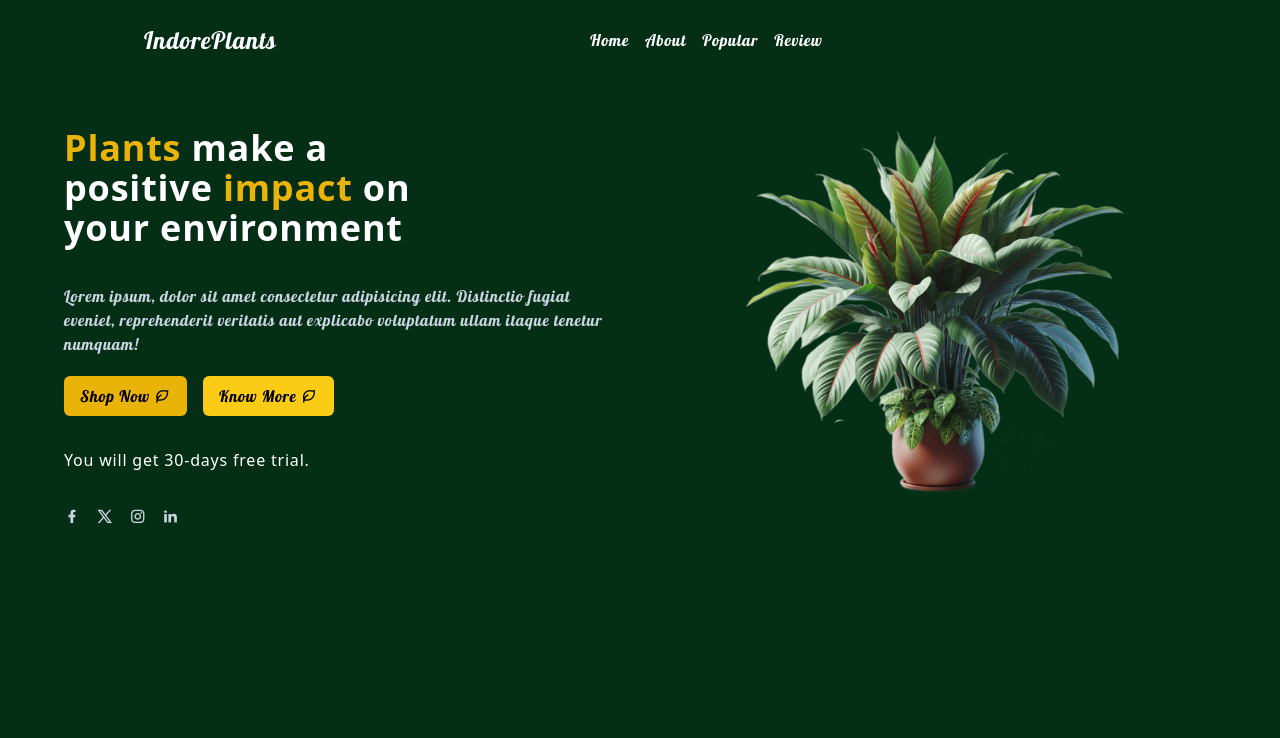
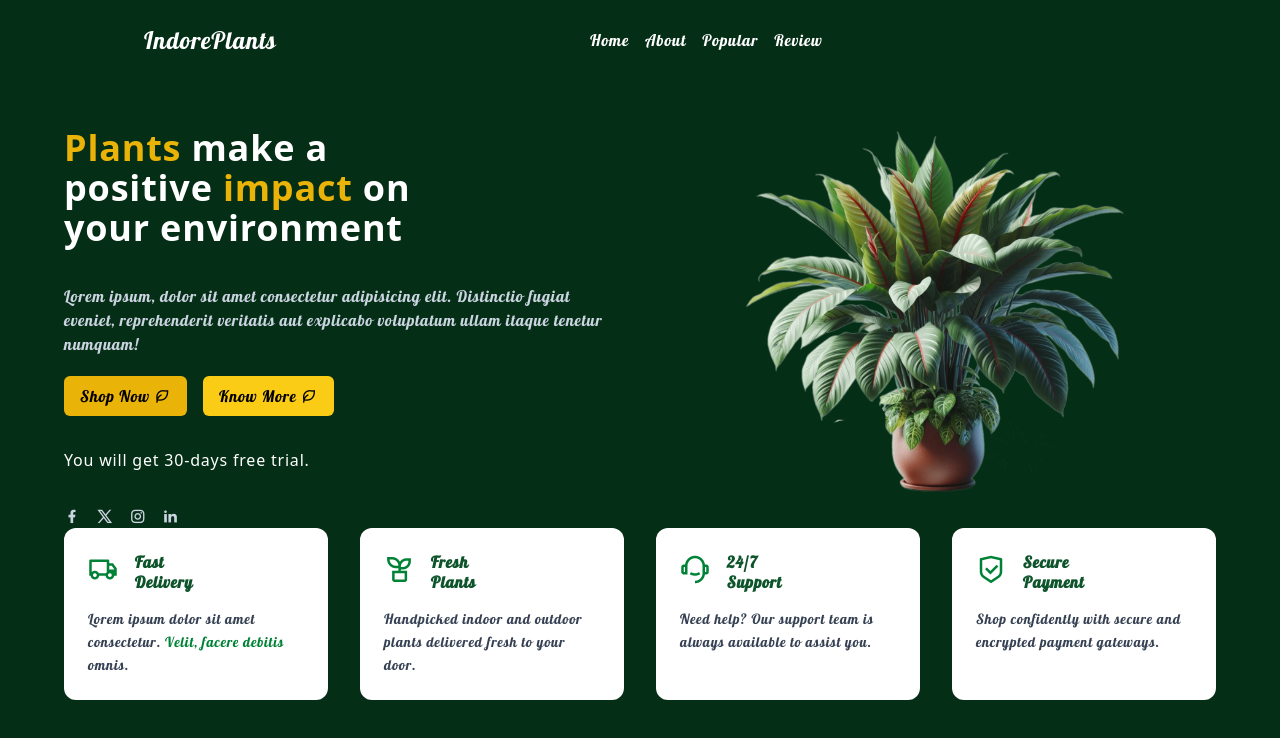
Before and after one commit to codeby-ibrahim/plantproject, a website: page index.html in a window 1280 px wide. Drawn offline with nearby package versions, Linux system fonts and the light colour scheme.

Commit message:
commitfirst

```diff
--- a/index.html
+++ b/index.html
@@ -87,6 +87,63 @@
         <img src="assets/img/home.png" alt="Plant Image" class="w-96">
       </div>
     </div>
+    <!--------- serivices ----------->
+
+    <div class=" max-w-7xl mx-auto grid grid-cols-1 sm:grid-cols-2 lg:grid-cols-4 gap-8">
+
+      <!-- Card 1 -->
+      <div
+        class="bg-white border border-green-700 rounded-xl p-6 shadow-md hover:shadow-xl hover:shadow-green-300 transition-all duration-300 transform hover:-translate-y-1">
+        <div class="flex items-start gap-4 mb-4">
+          <i class="ri-truck-line text-green-700 text-3xl"></i>
+          <h3 class="font-bold text-green-900 text-lg leading-tight">Fast<br>Delivery</h3>
+        </div>
+        <p class="text-gray-700 text-sm font-light leading-relaxed">
+          Lorem ipsum dolor sit amet consectetur. <span class="text-green-700 font-medium">Velit, facere debitis</span>
+          omnis.
+        </p>
+      </div>
+
+      <!-- Card 2 -->
+      <div
+        class="bg-white border border-green-700 rounded-xl p-6 shadow-md hover:shadow-xl hover:shadow-green-300 transition-all duration-300 transform hover:-translate-y-1">
+        <div class="flex items-start gap-4 mb-4">
+          <i class="ri-plant-line text-green-700 text-3xl"></i>
+          <h3 class="font-bold text-green-900 text-lg leading-tight">Fresh<br>Plants</h3>
+        </div>
+        <p class="text-gray-700 text-sm font-light leading-relaxed">
+          Handpicked indoor and outdoor plants delivered fresh to your door.
+        </p>
+      </div>
+
+      <!-- Card 3 -->
+      <div
+        class="bg-white border border-green-700 rounded-xl p-6 shadow-md hover:shadow-xl hover:shadow-green-300 transition-all duration-300 transform hover:-translate-y-1">
+        <div class="flex items-start gap-4 mb-4">
+          <i class="ri-customer-service-2-line text-green-700 text-3xl"></i>
+          <h3 class="font-bold text-green-900 text-lg leading-tight">24/7<br>Support</h3>
+        </div>
+        <p class="text-gray-700 text-sm font-light leading-relaxed">
+          Need help? Our support team is always available to assist you.
+        </p>
+      </div>
+
+      <!-- Card 4 -->
+      <div
+        class="bg-white border border-green-700 rounded-xl p-6 shadow-md hover:shadow-xl hover:shadow-green-300 transition-all duration-300 transform hover:-translate-y-1">
+        <div class="flex items-start gap-4 mb-4">
+          <i class="ri-shield-check-line text-green-700 text-3xl"></i>
+          <h3 class="font-bold text-green-900 text-lg leading-tight">Secure<br>Payment</h3>
+        </div>
+        <p class="text-gray-700 text-sm font-light leading-relaxed">
+          Shop confidently with secure and encrypted payment gateways.
+        </p>
+      </div>
+
+    </div>
+
+
+
   </section>
 
 </body>
```
